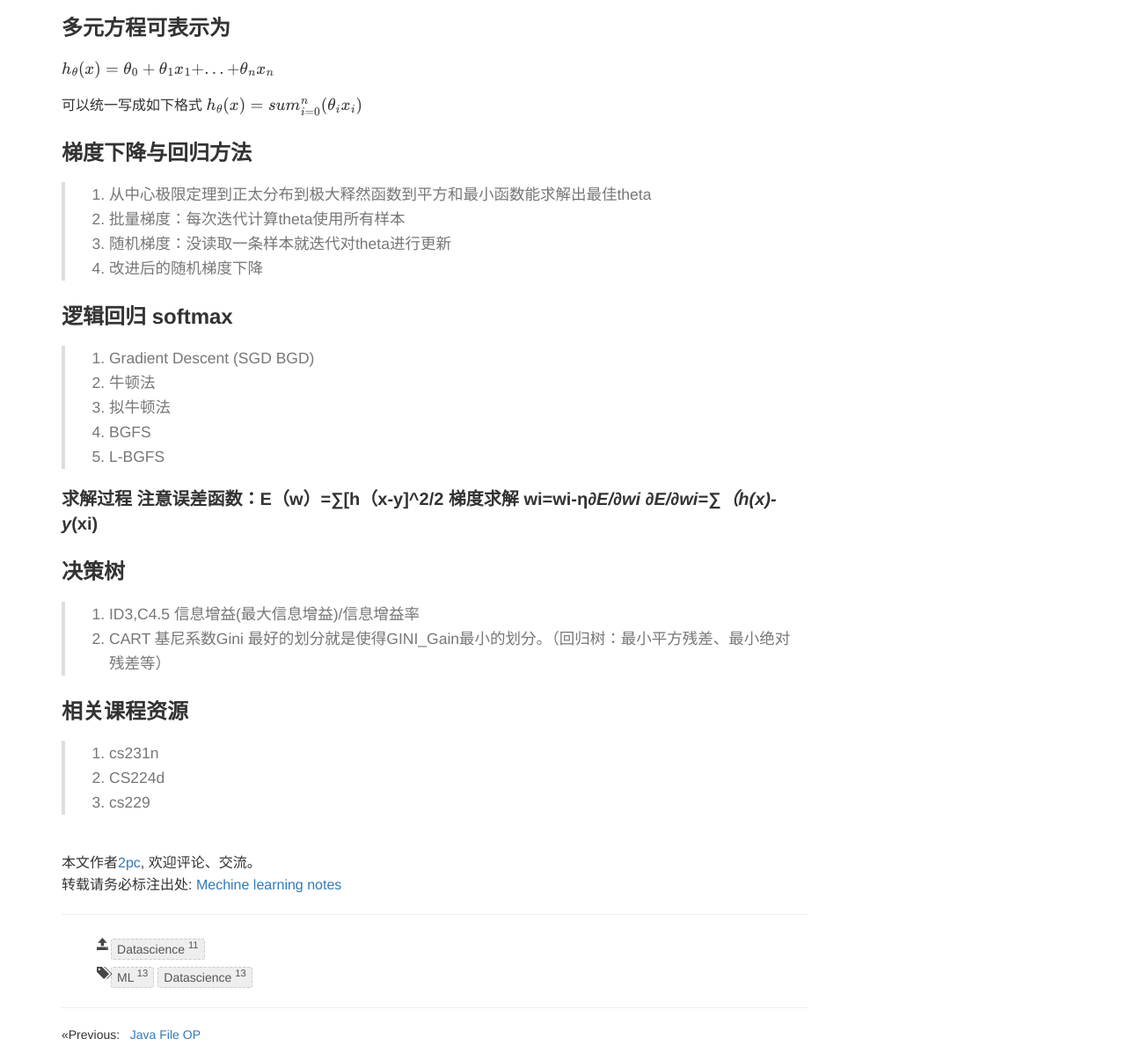
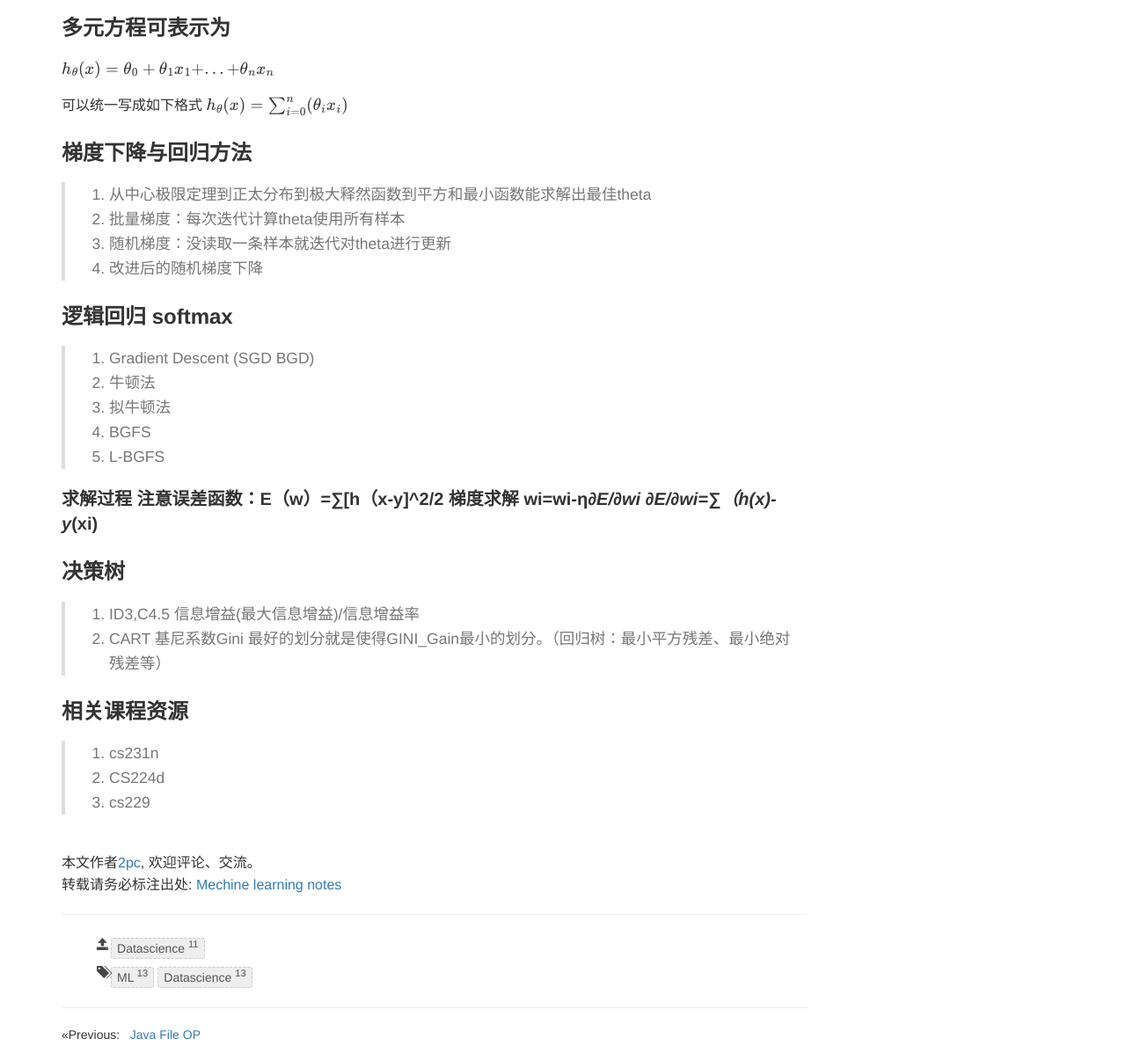
Before and after one commit to luyee/2pc.github.io, a Jekyll site: the page built from _posts/datascience/2015-06-13-ML.md, in a window 1280 px wide. Shown: the part 364-1561 px from the top of the page at 88% size. Built offline with Jekyll 4.4.1, drawn with Linux system fonts in a browser that asks for light colours; formulas are drawn with MathJax 3; comment, search, counter and statistics services are not loaded.

Commit message:
Update 2015-06-13-ML.md

```diff
--- a/_posts/datascience/2015-06-13-ML.md
+++ b/_posts/datascience/2015-06-13-ML.md
@@ -21,7 +21,7 @@ $$
 
 可以统一写成如下格式
 $$
-h_\theta(x) =sum_{i=0}^n (\theta_i x_i)
+h_\theta(x) =\sum_{i=0}^n (\theta_i x_i)
 $$
 ### 梯度下降与回归方法
 
```
